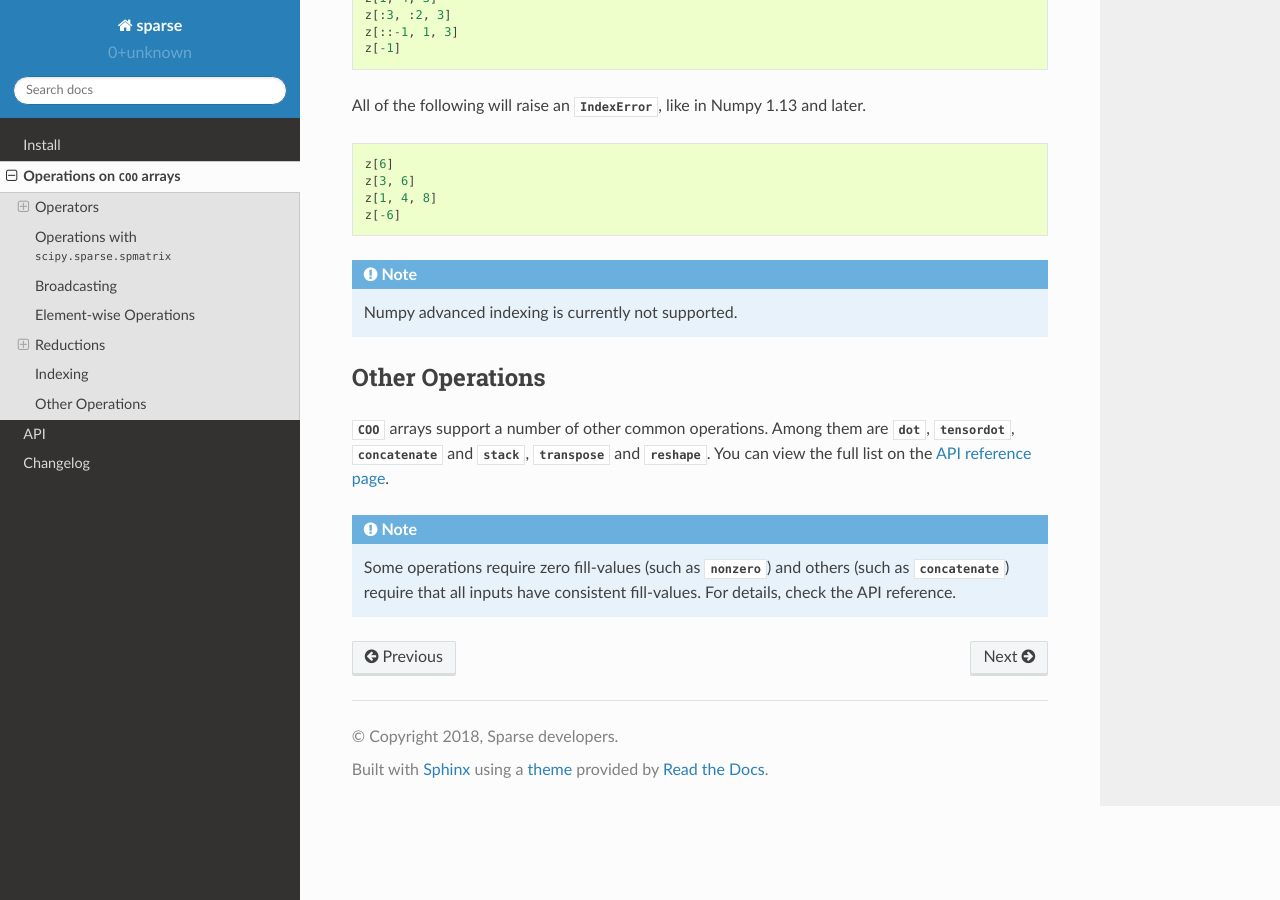
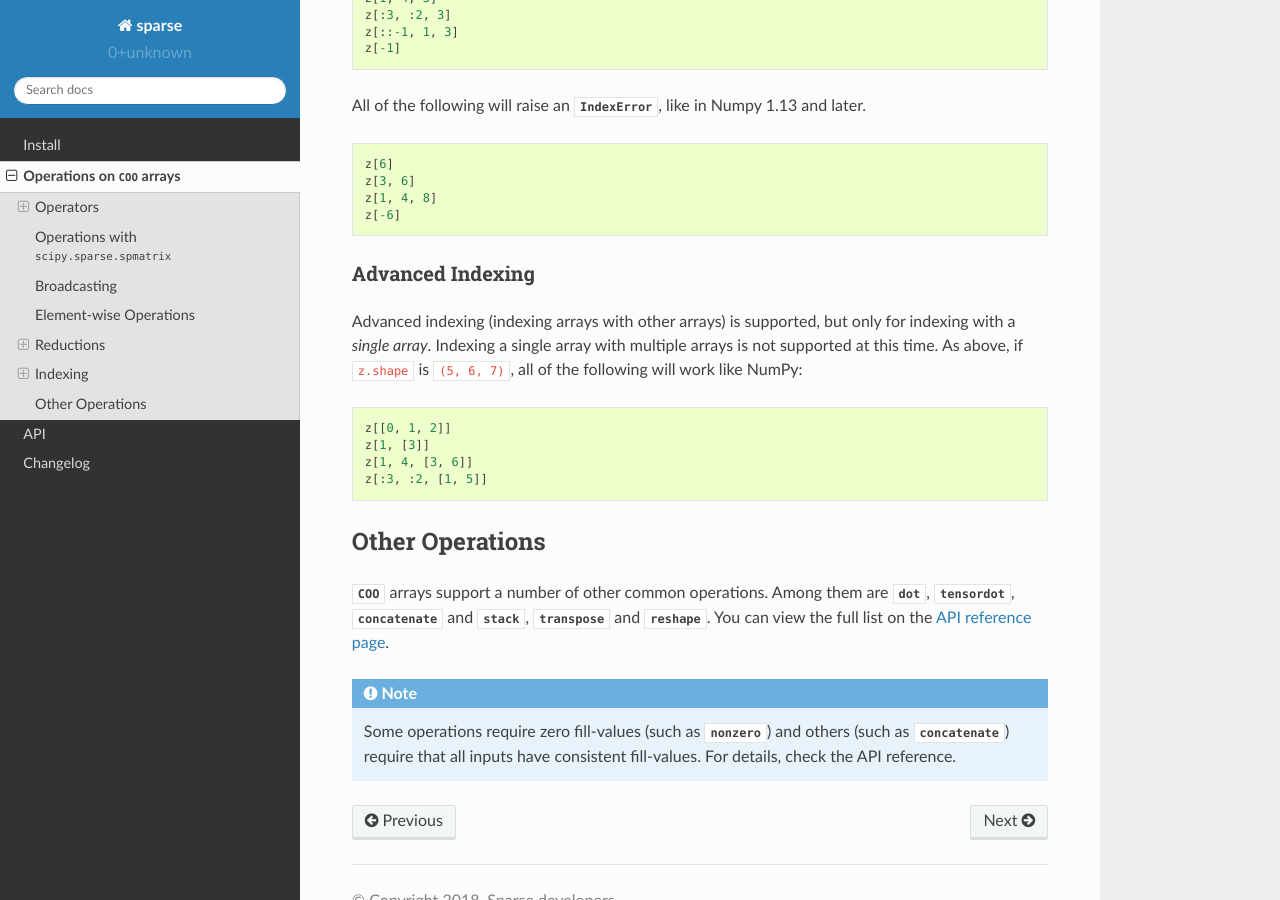
Before and after one commit to pydata/sparse, a Sphinx documentation site: the page built from docs/operations.rst, in a window 1280 px wide and 900 px high, scrolled down 4105 px. Built offline with Sphinx 7.4.7 and the Read the Docs theme 2.0.0, drawn with Linux system fonts in a browser that asks for light colours; pages that are not in the unit, such as notebooks, are missing from menus.

Commit message:
Add advanced indexing documentation.

```diff
--- a/docs/operations.rst
+++ b/docs/operations.rst
@@ -217,7 +217,21 @@ All of the following will raise an :obj:`IndexError`, like in Numpy 1.13 and lat
    z[1, 4, 8]
    z[-6]
 
-.. note:: Numpy advanced indexing is currently not supported.
+
+Advanced Indexing
+~~~~~~~~~~~~~~~~~
+
+Advanced indexing (indexing arrays with other arrays) is supported, but only for indexing
+with a *single array*. Indexing a single array with multiple arrays is not supported at
+this time. As above, if  :code:`z.shape` is :code:`(5, 6, 7)`, all of the following will
+work like NumPy:
+
+.. code-block:: python
+
+   z[[0, 1, 2]]
+   z[1, [3]]
+   z[1, 4, [3, 6]]
+   z[:3, :2, [1, 5]]
 
 .. _operations-other:
 
```
